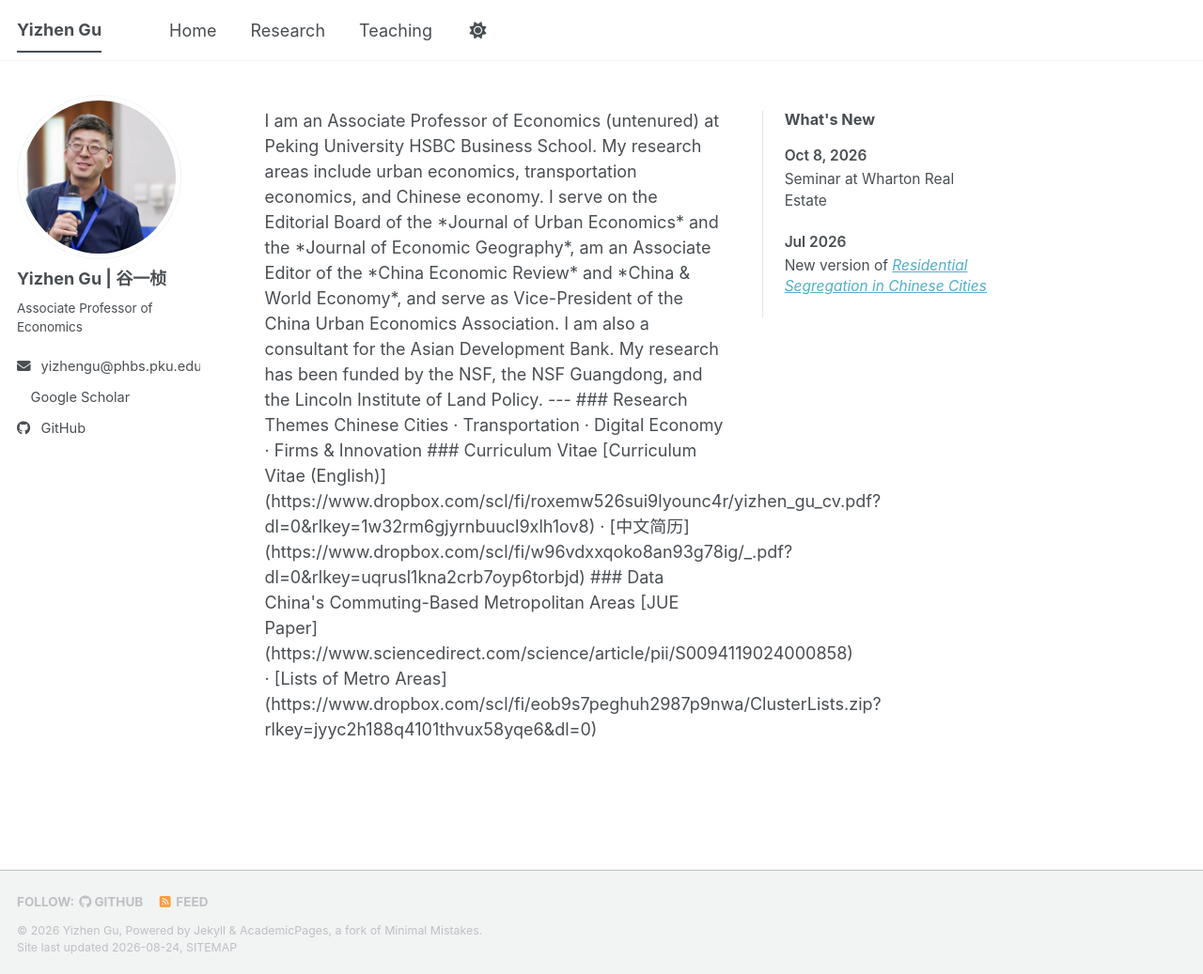
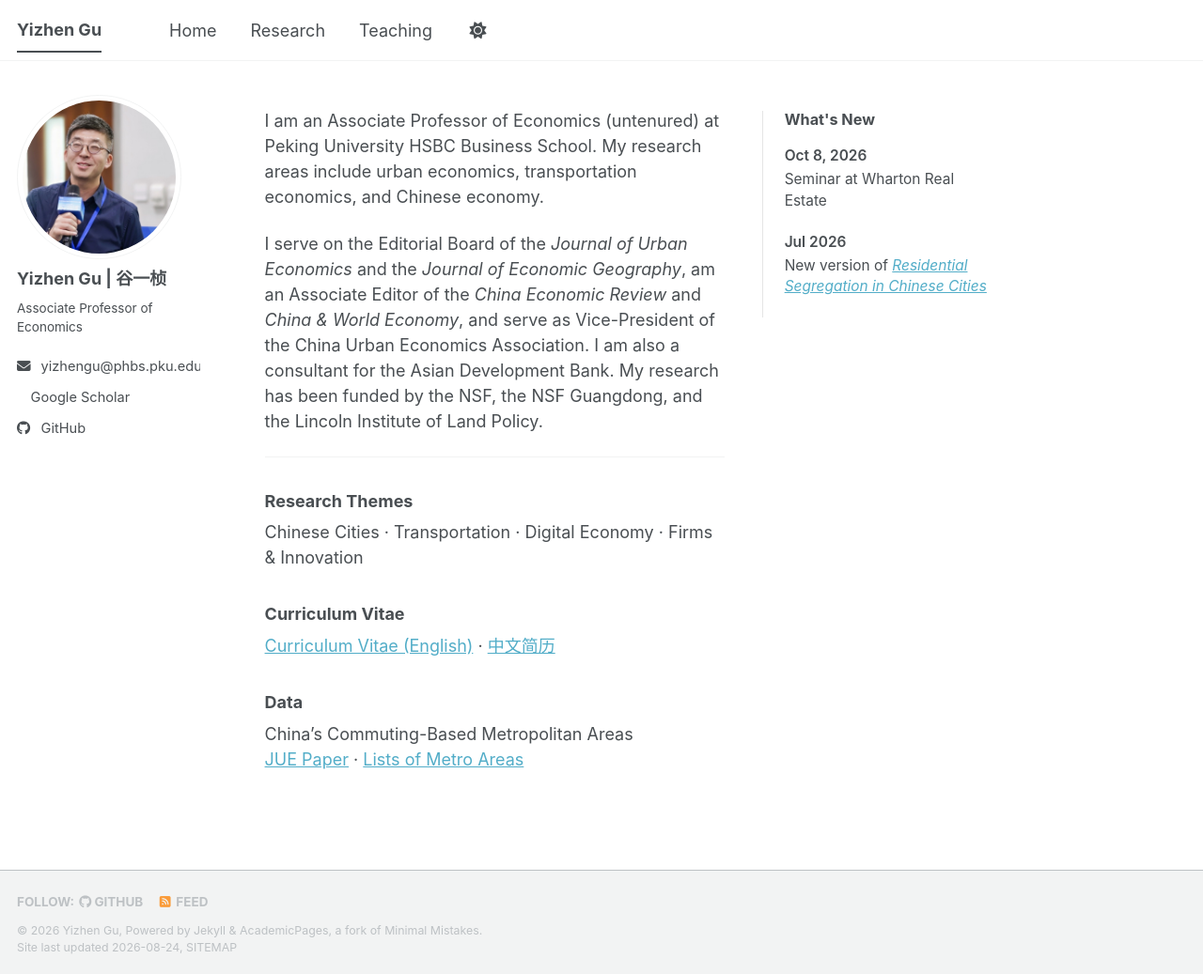
Before and after one commit to yizhengu/yizhengu.github.io, a Jekyll site: the page built from _pages/about.md, in a window 1280 px wide and 1037 px high. Shown: the whole window at 94% size. Built offline with Jekyll 4.4.1, drawn with Linux system fonts in a browser that asks for light colours; a style sheet for code colours, icons or effects is not loaded.

Commit message:
Update about.md

```diff
--- a/_pages/about.md
+++ b/_pages/about.md
@@ -9,7 +9,7 @@ redirect_from:
 
 <div class="home-grid">
 
-  <div class="home-main">
+  <div class="home-main" markdown="1">
 
 I am an Associate Professor of Economics (untenured) at Peking University HSBC Business School. My research areas include urban economics, transportation economics, and Chinese economy.
 
```
